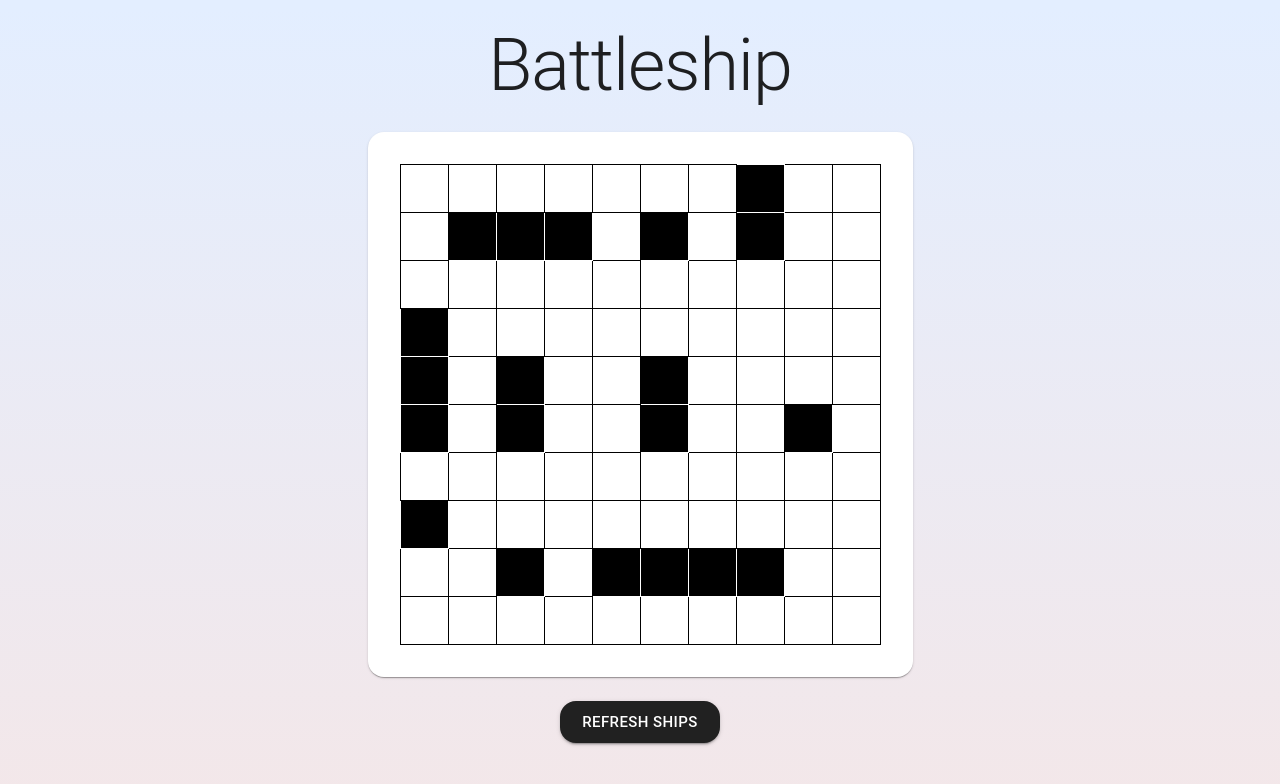
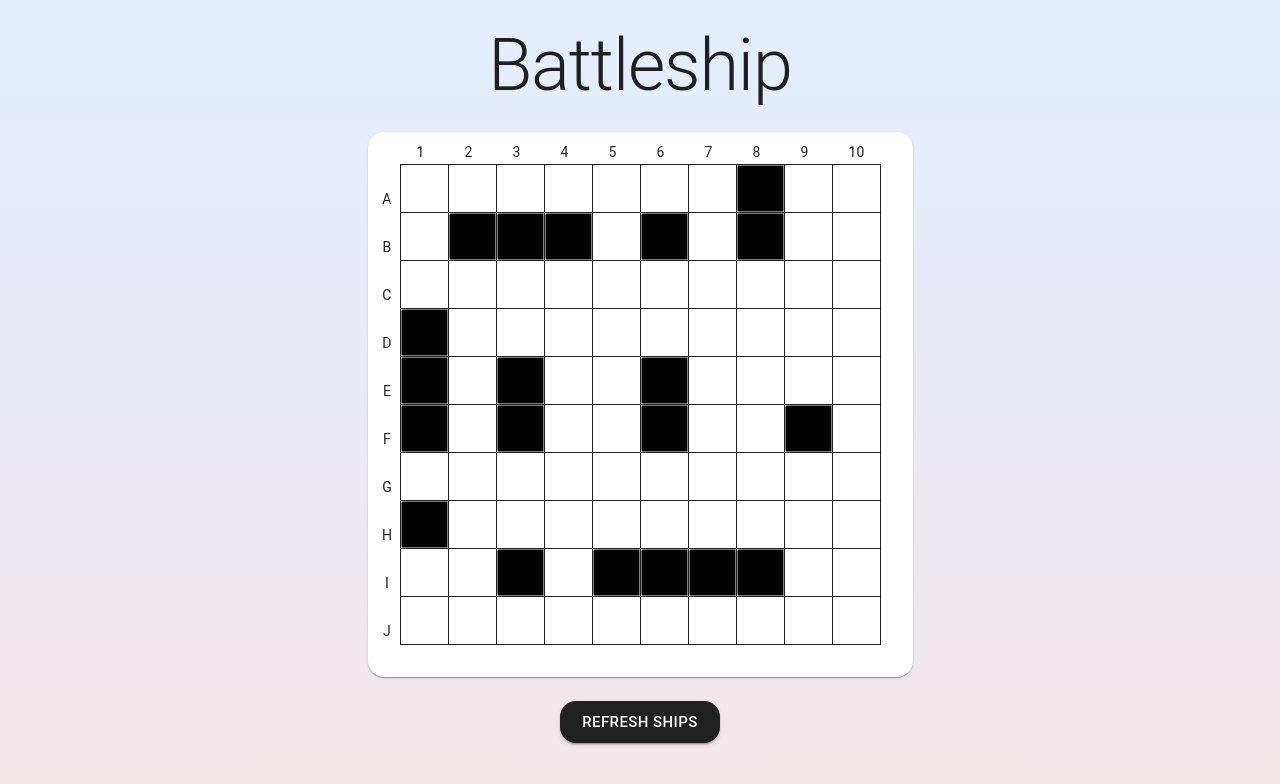
Before and after one commit to khrulenko/scalr_battleship, a React (Create React App) app: page / in a window 1280 px wide. Shown: the top 784 px of the page. Built offline with nearby package versions, Linux system fonts and the light colour scheme.

Commit message:
added coords on field

```diff
--- a/src/App.tsx
+++ b/src/App.tsx
@@ -60,6 +60,7 @@ const App = () => {
                 {row.map((cell, ci) => (
                   <TableCell
                     key={`${ci}` + `${ri}`}
+                    coords={[ci, ri]}
                     isShipCell={!!cell}
                     wasFieldRefreshed={justRefreshed}
                     wasFieldRefreshedSet={justRefreshedSet}
--- a/src/common/utils.ts
+++ b/src/common/utils.ts
@@ -5,4 +5,6 @@ const getEmptyField = (size: number) => Array(10).fill(Array(10).fill(0));
 const getRandomNumberUntil = (max: number): number =>
   Math.floor(Math.random() * max);
 
-export { isUndefined, getEmptyField, getRandomNumberUntil };
+const getLetterByIndx = (index: number) => String.fromCharCode(index + 65);
+
+export { isUndefined, getEmptyField, getRandomNumberUntil, getLetterByIndx };
--- a/src/components/TableCell/index.tsx
+++ b/src/components/TableCell/index.tsx
@@ -1,14 +1,20 @@
 import { useEffect, useState } from 'react';
 import { styled } from '@mui/material';
 import MUITableCell from '@mui/material/TableCell';
-import { createCellStyles } from './styles';
-import { AnyFunction } from '../../common/types';
+import {
+  createCellStyles,
+  createHorisontalCoordStyles,
+  createVerticalCoordStyles,
+} from './styles';
+import { AnyFunction, CellCoords } from '../../common/types';
+import { getLetterByIndx } from '../../common/utils';
 
 interface CommonProps {
   isShipCell: boolean;
 }
 
 interface TableCell {
+  coords: CellCoords;
   wasFieldRefreshed: boolean;
   wasFieldRefreshedSet: AnyFunction;
 }
@@ -20,14 +26,21 @@ interface Cell {
 export type TableCellProps = TableCell & CommonProps;
 export type CellProps = Cell & CommonProps;
 
+const HorisontalCoord = styled('div')(createHorisontalCoordStyles);
+const VerticalCoord = styled('div')(createVerticalCoordStyles);
 const Cell = styled(MUITableCell)(createCellStyles);
 
 const TableCell = ({
+  coords,
   isShipCell,
   wasFieldRefreshed,
   wasFieldRefreshedSet,
 }: TableCellProps) => {
   const [wasHit, wasHitSet] = useState(false);
+
+  const [cellIndex, rowIndex] = coords;
+  const isFirstRow = rowIndex === 0;
+  const isFirstCell = cellIndex === 0;
 
   useEffect(() => {
     wasHitSet(false);
@@ -39,7 +52,13 @@ const TableCell = ({
       isShipCell={isShipCell}
       wasHit={wasHit}
       onClick={() => wasHitSet((prev) => !prev)}
-    />
+    >
+      {isFirstRow && <HorisontalCoord>{cellIndex + 1}</HorisontalCoord>}
+
+      {isFirstCell && (
+        <VerticalCoord>{getLetterByIndx(rowIndex)}</VerticalCoord>
+      )}
+    </Cell>
   );
 };
 
--- a/src/components/TableCell/styles.ts
+++ b/src/components/TableCell/styles.ts
@@ -33,8 +33,8 @@ const createCellStyles: StyleFunction<MUITableCellProps & CellProps> = ({
     height: spacing(6),
 
     border: '1px solid',
-    borderColor: isShipCell ? 'white' : 'black',
     backgroundColor: isShipCell ? shipCellColor : 'white',
+    boxShadow: isShipCell ? '0px 0px 0px 0.5px white inset' : '',
 
     cursor: isShipCell ? 'pointer' : '',
 
@@ -76,4 +76,50 @@ const createCellStyles: StyleFunction<MUITableCellProps & CellProps> = ({
   };
 };
 
-export { createCellStyles };
+const createHorisontalCoordStyles: StyleFunction = ({
+  theme: {
+    breakpoints: { down },
+  },
+}) => ({
+  position: 'absolute',
+  top: '-50%',
+
+  height: '20px',
+
+  [down('md')]: {
+    top: '-60%',
+  },
+
+  [down('sm')]: {
+    top: '-70%',
+    left: '30%',
+  },
+});
+
+const createVerticalCoordStyles: StyleFunction = ({
+  theme: {
+    spacing,
+    breakpoints: { down },
+  },
+}) => ({
+  position: 'absolute',
+  left: '-50%',
+
+  width: '20px',
+
+  textAlign: 'center',
+
+  [down('md')]: {
+    left: '-60%',
+  },
+
+  [down('sm')]: {
+    left: '-70%',
+  },
+});
+
+export {
+  createCellStyles,
+  createHorisontalCoordStyles,
+  createVerticalCoordStyles,
+};
```
